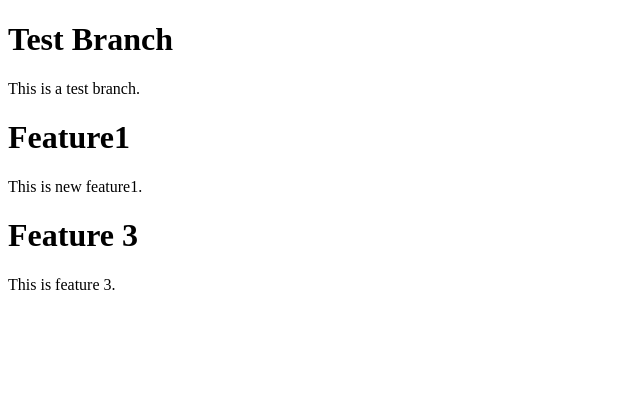
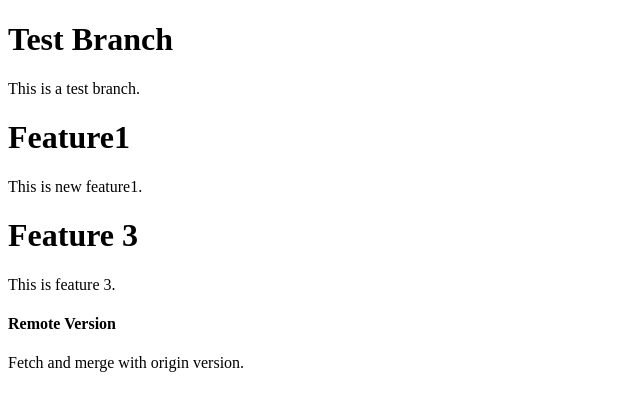
Before and after one commit to Nyi812/pre_intern01, a plain HTML site: page testbranch.html in a window 1280 px wide. Shown: the whole page, without its empty margins (0-640 px from the left). Drawn offline with Linux system fonts and the light colour scheme.

Commit message:
Update testbranch.html

```diff
--- a/testbranch.html
+++ b/testbranch.html
@@ -13,6 +13,9 @@
     This is new feature1.
     <h1>Feature 3</h1>
     This is feature 3.
+    <h4>Remote Version</h4>
+    Fetch and merge with origin version.
+
 
 </body>
 </html>
```
